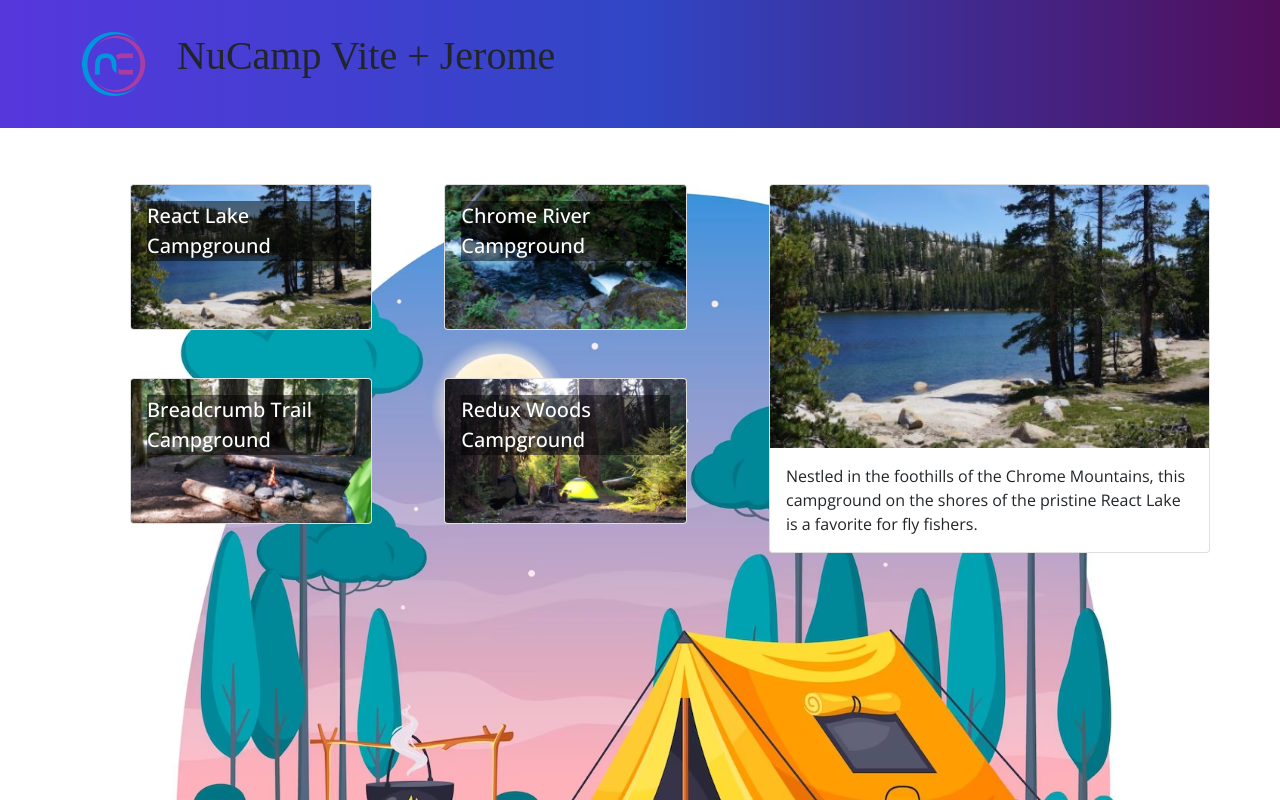
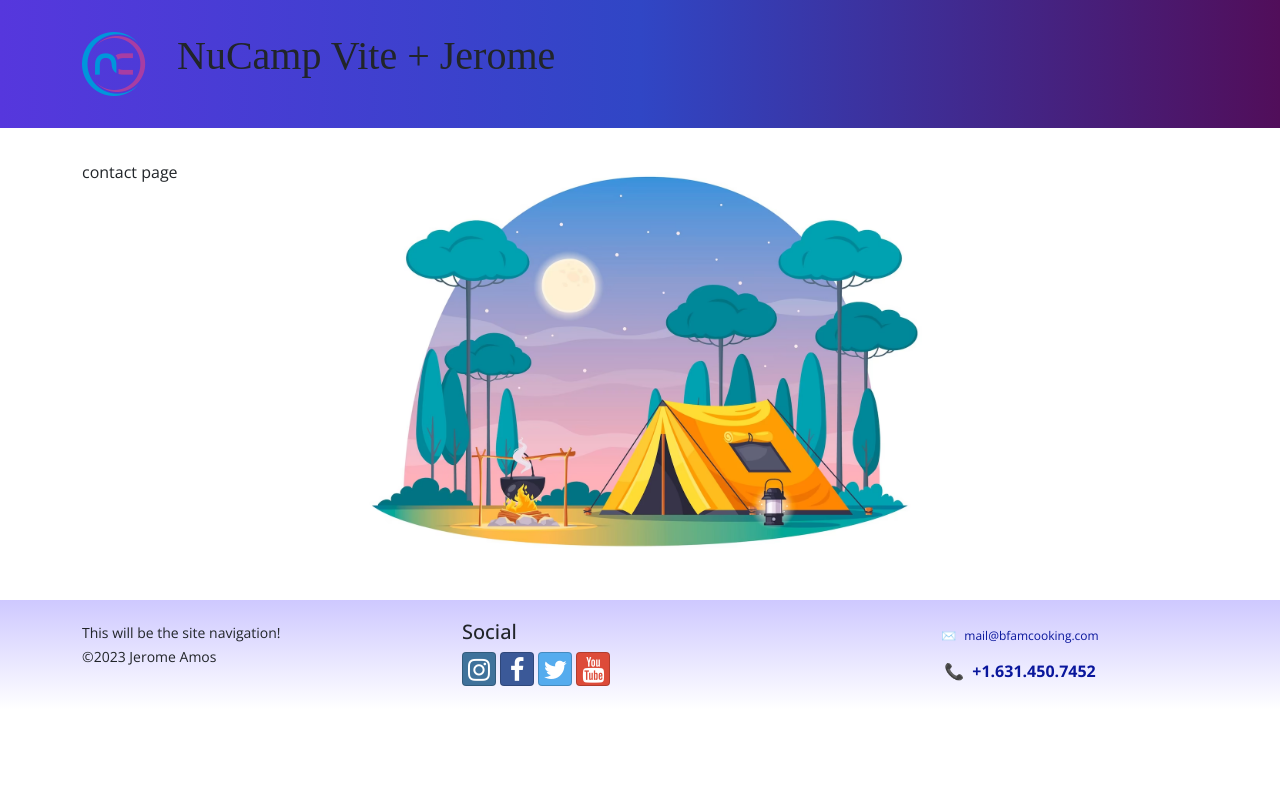
Before and after one commit to amosdesigns/ncsvite, a React (Vite) app: page /contact in a window 1280 px wide. Shown: the top 800 px of the page. Built offline with nearby package versions, Linux system fonts and the light colour scheme; a web font is replaced by a local one.

Commit message:
Router Setup but redux is not setup correctly
Signed-off-by: jerome amos <mail@amosdesigns.net>

```diff
--- a/package.json
+++ b/package.json
@@ -20,13 +20,17 @@
     "bootstrap-social": "^5.1.1",
     "font-awesome": "^4.7.0",
     "formik": "^2.4.3",
+    "localforage": "^1.10.0",
+    "match-sorter": "^6.3.1",
     "react": "^18.2.0",
     "react-dom": "^18.2.0",
-    "react-router-dom": "^6.2.1",
+    "react-redux": "^8.1.2",
+    "react-router-dom": "^6.15.0",
     "react-spring": "^9.7.2",
     "reactstrap": "^9.0.1",
     "redux": "^4.2.1",
     "redux-logger": "^3.0.6",
+    "sort-by": "^1.2.0",
     "typeface-lobster": "^1.1.13",
     "typeface-open-sans": "^1.1.13"
   },
--- a/src/App.jsx
+++ b/src/App.jsx
@@ -1,3 +1,6 @@
+import { Routes, Route } from 'react-router-dom';
+import ContactPage from './pages/ContactPage';
+import HomePage from './pages/HomePage';
 import { Container } from 'reactstrap';
 import CampsitesDirectoryPage from './pages/CampsitesDirectoryPage';
 import Header from './components/HeaderComponent';
@@ -9,7 +12,11 @@ function App() {
     <div className="App">
       <Header />
       <Container className="main">
-        <CampsitesDirectoryPage />
+        <Routes>
+          <Route path="/" element={<HomePage />} />
+          <Route path="/directory" element={<CampsitesDirectoryPage />} />
+          <Route path="/contact" element={<ContactPage />} />
+        </Routes>
       </Container>
       <Footer />
     </div>
--- a/src/app/store.js
+++ b/src/app/store.js
@@ -1,5 +1,5 @@
 import { configureStore } from '@reduxjs/toolkit';
-import counterReducer from '../features/counter/counterSlice';
+import { counterReducer } from '../features/counter/counterSlice';
 
 export const store = configureStore( {
   reducer: {
--- a/src/main.jsx
+++ b/src/main.jsx
@@ -1,15 +1,19 @@
 import React from 'react';
 import ReactDOM from 'react-dom/client';
+import { BrowserRouter } from 'react-router-dom';
 import 'bootstrap/dist/css/bootstrap.min.css';
 import 'bootstrap-social/bootstrap-social.css';
 import 'font-awesome/css/font-awesome.css';
 import 'typeface-lobster';
 import 'typeface-open-sans';
-import App from './App.jsx';
+
+import App from './App';
 import './index.css';
 
 ReactDOM.createRoot(document.getElementById('root')).render(
   <React.StrictMode>
-    <App />
-  </React.StrictMode>,
+    <BrowserRouter>
+      <App />
+    </BrowserRouter>
+  </React.StrictMode>
 );
--- /dev/null
+++ b/src/pages/ContactPage.tsx
@@ -0,0 +1,7 @@
+// import React from 'react';
+
+const ContactPage = () => {
+  return <div>contact page</div>;
+};
+
+export default ContactPage;
--- /dev/null
+++ b/src/pages/HomePage.jsx
@@ -0,0 +1,9 @@
+// import React from 'react'
+
+const HomePage = () => {
+  return (
+    <div>HomePage</div>
+  )
+}
+
+export default HomePage
```
Also changed, not shown: 1 other file (tests, documents, lock files or other folders).
